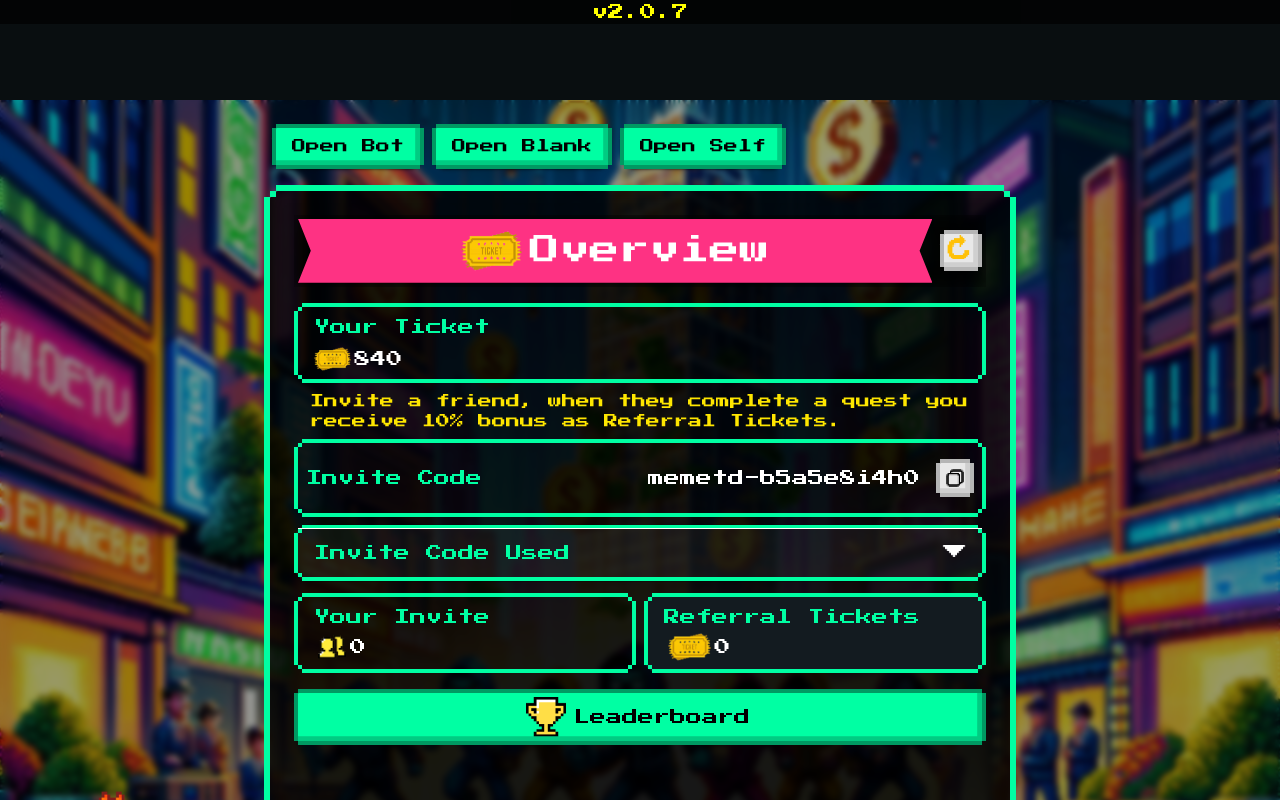
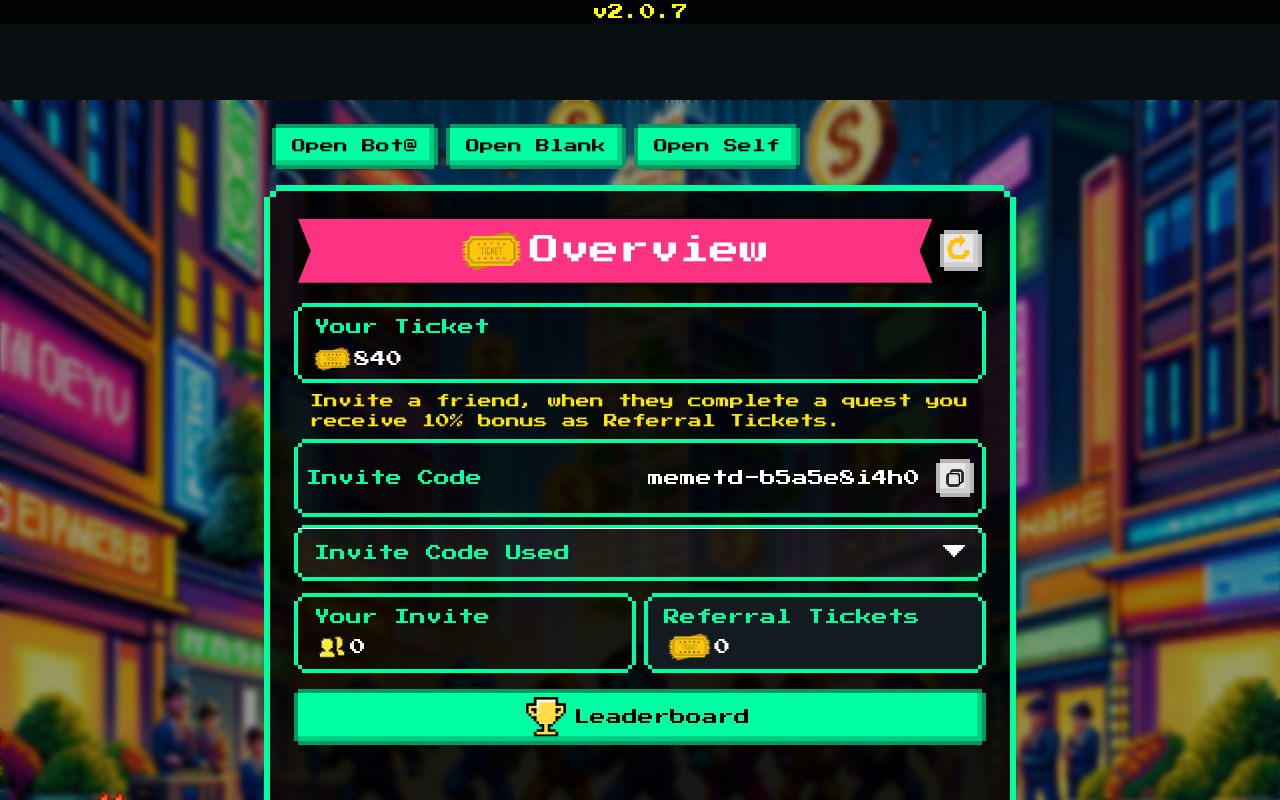
Before and after one commit to LeNgocPhuc99/test-bot, a React (Vite) app: page / in a window 1280 px wide. Shown: the top 800 px of the page. Built offline with nearby package versions, Linux system fonts and the light colour scheme.

Commit message:
update bot name

```diff
--- a/src/core/components/BottomSwipeableDrawer.tsx
+++ b/src/core/components/BottomSwipeableDrawer.tsx
@@ -31,7 +31,7 @@ const BottomSwipeableDrawer = () => {
   };
 
   const handleOpenBot = () => {
-    window.open("https://t.me/ston_fi?startapp");
+    window.open("https://t.me/@ston_fi?startapp");
   };
 
   return (
@@ -45,7 +45,7 @@ const BottomSwipeableDrawer = () => {
           marginLeft: "8px",
         }}
       >
-        Open Bot
+        Open Bot@
       </Button>
       <Button
         variant="contained"
```
